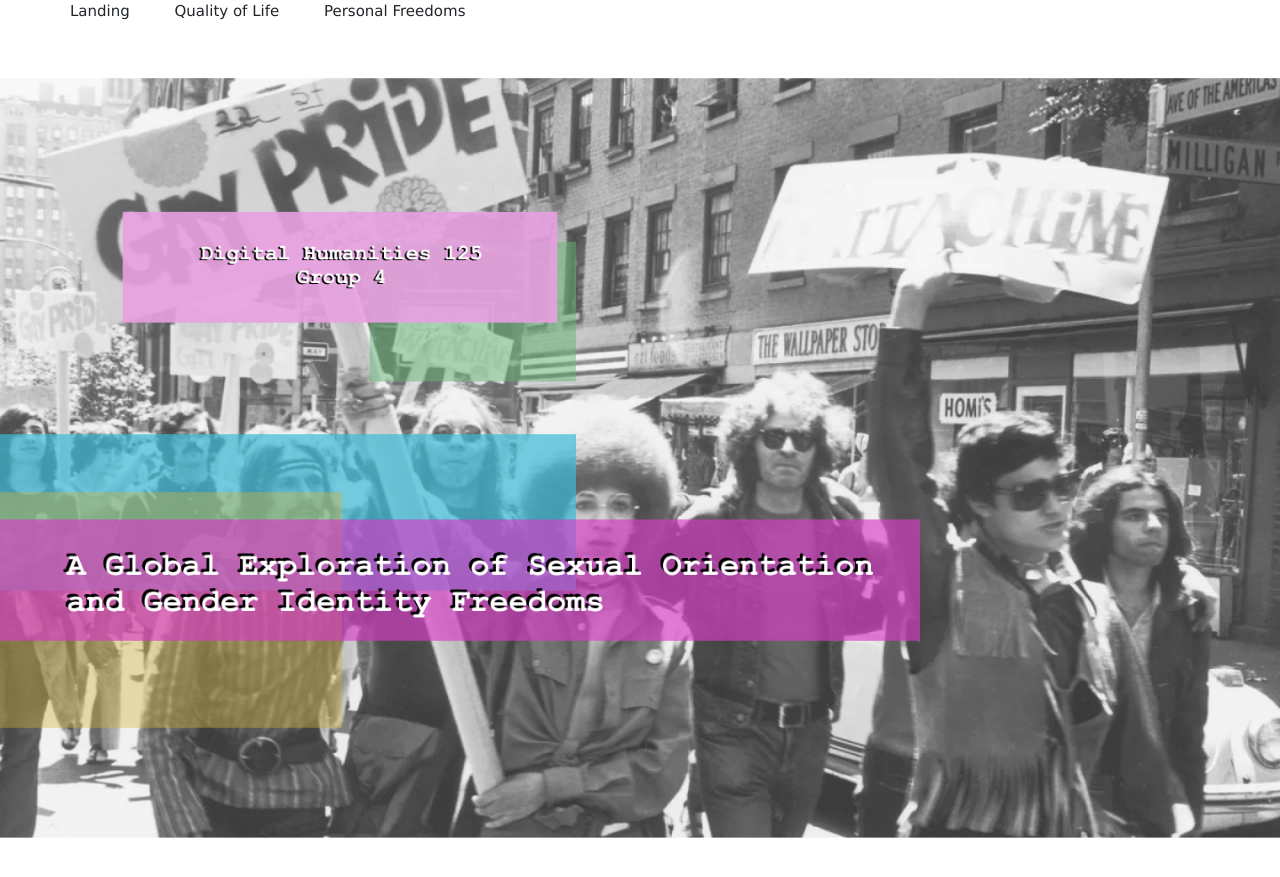
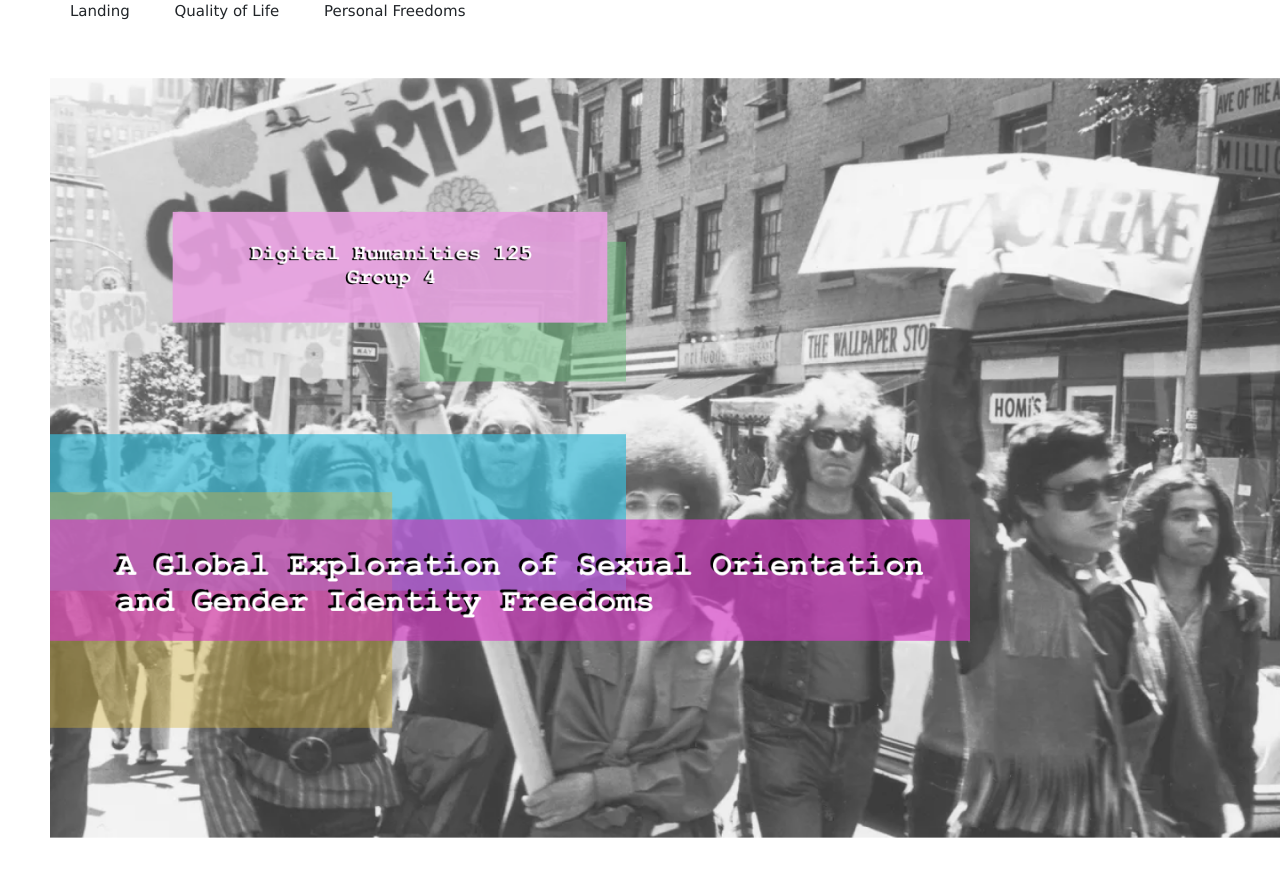
Before and after one commit to LHarrison36/DH125-Final-Project, a Jekyll site: the page built from index.md, in a window 1280 px wide. Shown: the top 877 px of the page. Built offline with Jekyll 4.4.1, drawn with Linux system fonts in a browser that asks for light colours.

Commit message:
Update template.html

```diff
--- a/_layouts/template.html
+++ b/_layouts/template.html
@@ -20,8 +20,6 @@
   height: 100%;
   position: absolute;
   top: 0;
-  left: 0;
-  right: 0;
   z-index: -1;
    }
 
```
